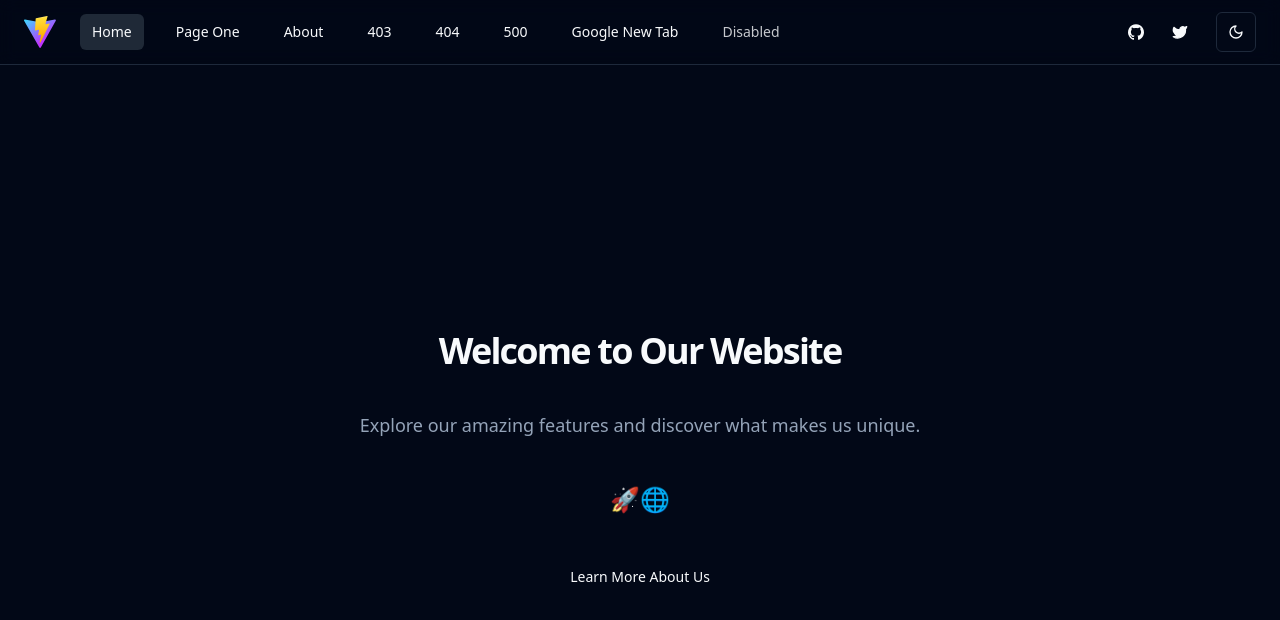
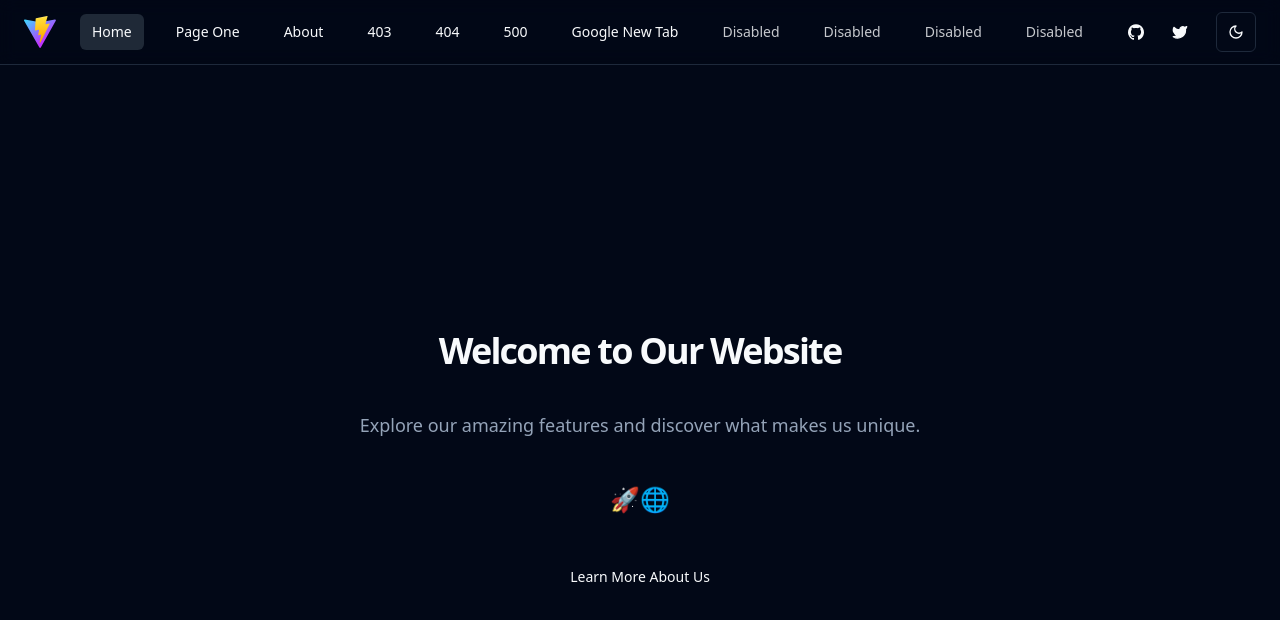
Before and after one commit to Painkiller995/Shadcn-React-Vite-Boilerplate, a React (Vite) app: page / in a window 1280 px wide. Before the commit this address had no page. Shown: the top 620 px of the page. Built offline with nearby package versions, Linux system fonts and the light colour scheme.

Commit message:
update style

```diff
--- a/src/components/navigation/nav-mobile.tsx
+++ b/src/components/navigation/nav-mobile.tsx
@@ -12,11 +12,8 @@ export function NavMobile({ items, open }: NavMobileProps) {
   return (
     <ul
       className={cn(
-        'fixed left-0  top-16 z-50 grid h-screen w-full gap-3 bg-background p-5 md:grid-cols-2',
-        {
-          'translate-y-0': open,
-          'translate-y-full': !open,
-        }
+        'fixed left-0  top-16 z-50 grid h-screen w-full gap-3 overflow-scroll bg-background p-5 pb-20 md:grid-cols-2',
+        { hidden: !open }
       )}
     >
       {items
--- a/src/configurations/paths.ts
+++ b/src/configurations/paths.ts
@@ -53,6 +53,54 @@ export const pathsArr: NavItem[] = [
     href: '/disabled',
     disabled: true,
   },
+  {
+    title: 'Disabled',
+    description: 'This link is disabled',
+    href: '/disabled',
+    disabled: true,
+  },
+  {
+    title: 'Disabled',
+    description: 'This link is disabled',
+    href: '/disabled',
+    disabled: true,
+  },
+  {
+    title: 'Disabled',
+    description: 'This link is disabled',
+    href: '/disabled',
+    disabled: true,
+  },
+  {
+    title: 'Disabled',
+    description: 'This link is disabled',
+    href: '/disabled',
+    disabled: true,
+  },
+  {
+    title: 'Disabled',
+    description: 'This link is disabled',
+    href: '/disabled',
+    disabled: true,
+  },
+  {
+    title: 'Disabled',
+    description: 'This link is disabled',
+    href: '/disabled',
+    disabled: true,
+  },
+  {
+    title: 'Disabled',
+    description: 'This link is disabled',
+    href: '/disabled',
+    disabled: true,
+  },
+  {
+    title: 'Disabled',
+    description: 'This link is disabled',
+    href: '/disabled',
+    disabled: true,
+  },
 ];
 
 export const links = {
```
